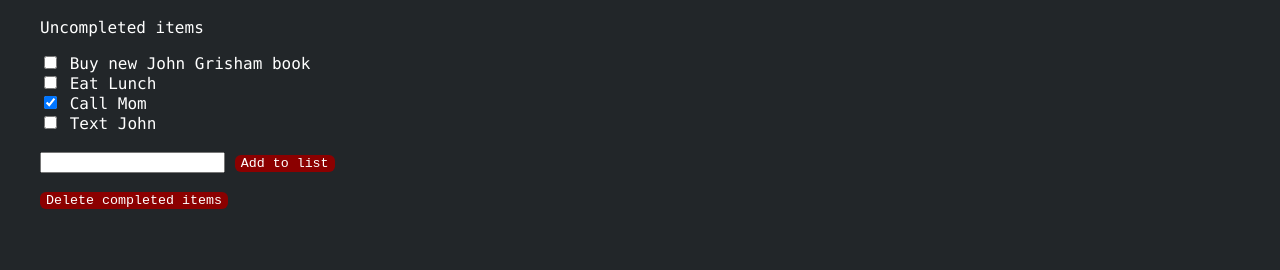
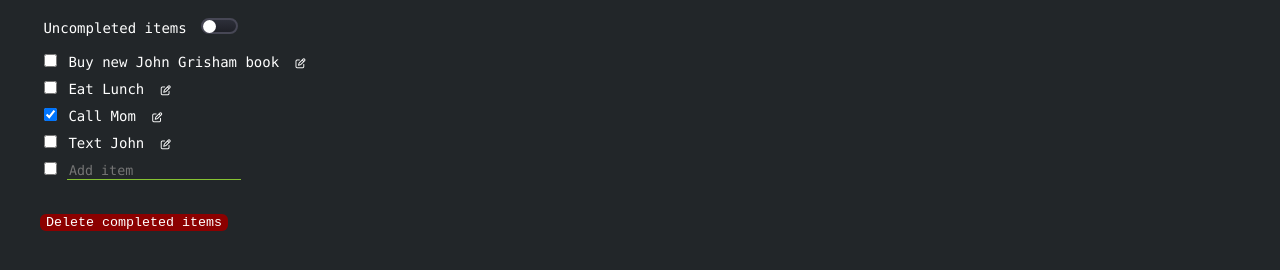
Before and after one commit to Magali-Ngouabou/cs124-lab1, a plain HTML site: page prototype/6_text_John.html in a window 1280 px wide. Shown: the part 88-358 px from the top of the page. Drawn offline with Linux system fonts and the light colour scheme.

Commit message:
format the other pages accordingly

```diff
--- a/prototype/6_text_John.html
+++ b/prototype/6_text_John.html
@@ -1,20 +1,24 @@
 <!DOCTYPE html>
 <html lang="en">
 <head>
+    <script src='https://kit.fontawesome.com/a076d05399.js' crossorigin='anonymous'></script>
     <meta charset="UTF-8">
     <title>Title</title>
     <link rel="stylesheet" href="style.css">
 </head>
 <body>
 <h1>Tasks</h1>
-<span>Uncompleted items</span>
-<ul class="taskList">
-    <li><input type="checkbox"> Buy new  John Grisham book</li>
-    <li><input type="checkbox"> Eat Lunch </li>
-    <li><input type="checkbox" checked="checked"> Call Mom</li>
-    <li><input type="checkbox"> Text John </li> <br>
-    <input type="text" id="listItem" name="item1"> <button>Add to list</button>
 
+<span id="uncomplete">Uncompleted items </span> <input type="checkbox" class="toggle">
+
+<ul>
+    <li><input type="checkbox"> Buy new  John Grisham book <i class='far fa-edit'></i></li>
+    <li><input type="checkbox"> Eat Lunch <i class='far fa-edit'></i></li>
+    <li><input type="checkbox" checked="checked"> Call Mom <i class='far fa-edit'></i></li>
+    <li><input type="checkbox"> Text John <i class='far fa-edit'></i></li>
+    <label id="addItem">
+        <input type="checkbox" class="greenCheck"><input type="text" class="inputItem" placeholder="Add item">
+    </label> <br><br>
 </ul>
 
 <button id="delete">Delete completed items </button>
--- a/prototype/style.css
+++ b/prototype/style.css
@@ -17,6 +17,22 @@ h1 {
     overflow: hidden;
 }
 
+ul {
+    list-style: none;
+    font-family: "Lucida Console";
+    font-weight: 400;
+    font-size: 14px;
+}
+
+ul li {
+    margin-bottom: 8px;
+}
+
+.fa-edit {
+    margin-left: 8px;
+    font-size: 10px;
+}
+
 #addItem {
     margin-left: 0;
     font-size: 14px;
@@ -29,9 +45,8 @@ h1 {
 
 span {
     /*padding-left: 2.5em;*/
-    margin: 2.5em;
+
 }
-
 
 #delete {
     margin-left: 3em;
@@ -46,7 +61,19 @@ button {
 }
 
 #uncomplete {
-   margin-right: 15px;
+    margin: 3em 1em 3em 3.1em;
+    font-size: 14px;
+}
+
+input[type=text] {
+    font-family: "Lucida Console";
+    color: white;
+    background-color: transparent;
+    margin-left: 7px;
+    margin-bottom: .5px;
+    outline: 0;
+    border: 0;
+    border-bottom: .25px solid #86C232;
 }
 
 input[class=greenCheck] {
```
Also changed, not shown: prototype/10_delete_after.html (+10 -6 lines), prototype/1_index.html (+5 -2 lines), prototype/2_Grisham.html (+8 -4 lines), prototype/3_eat_lunch.html (+9 -5 lines), prototype/4_call_mom_before.html (+10 -6 lines), prototype/5_call_mom_after.html (+9 -6 lines), prototype/7_text_John_edit.html (+11 -7 lines), prototype/8_text_John_after.html (+12 -7 lines), prototype/9_uncomplete_after.html (+10 -6 lines), 1 other file.
